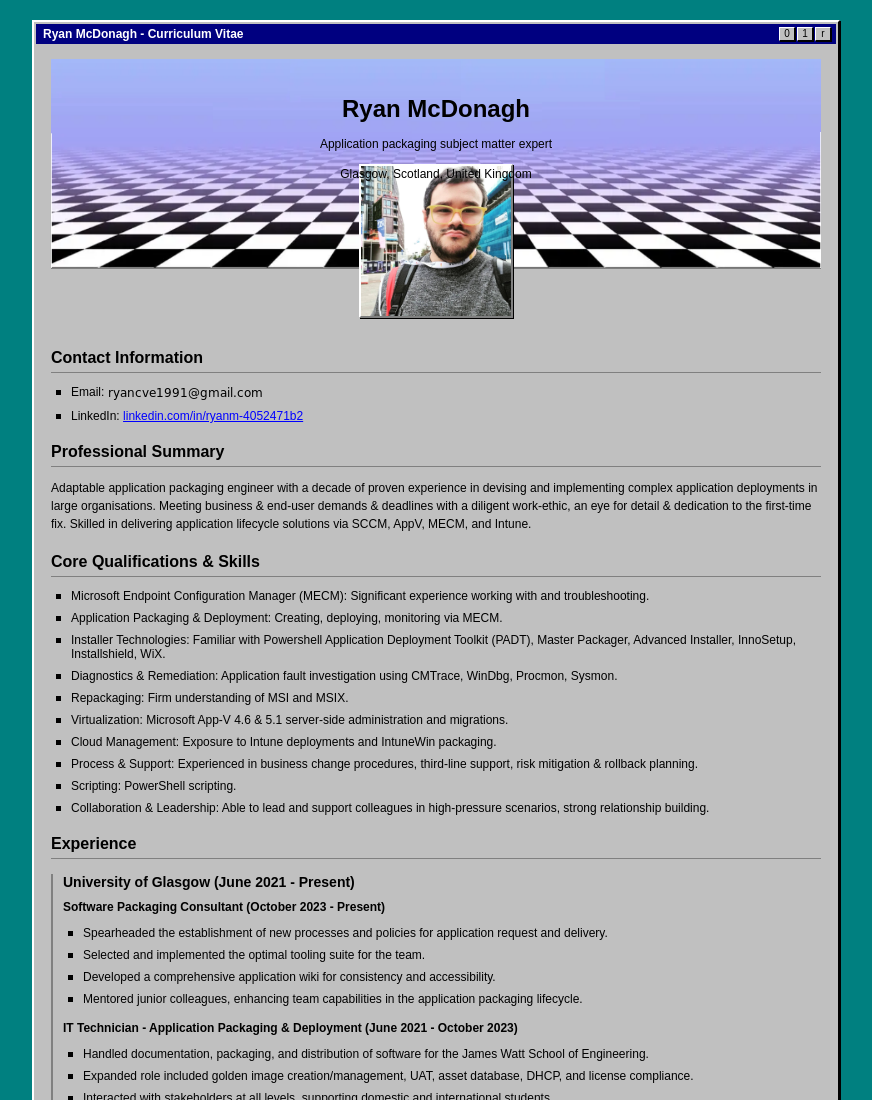
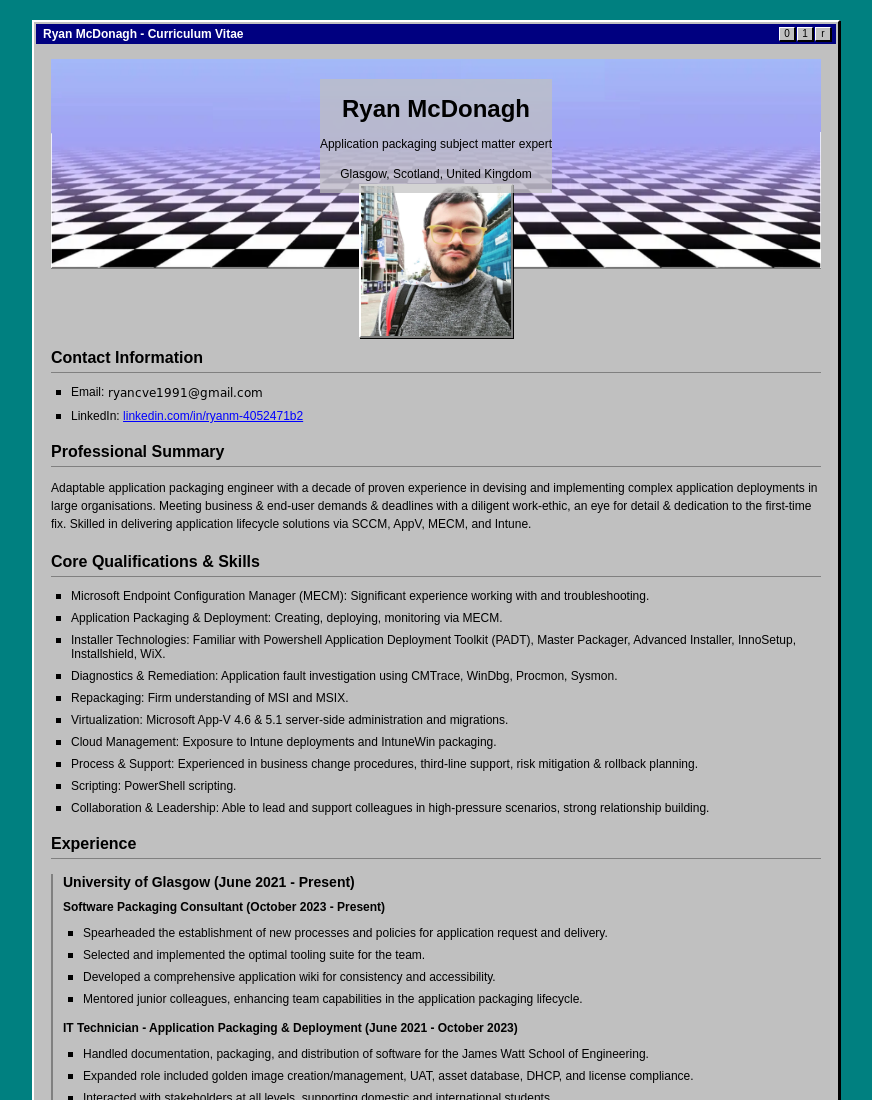
Before and after one commit to RyanCVE/RyanCVE.github.io, a plain HTML site: page index.html in a window 1280 px wide. Shown: the top 1100 px of the page, without its empty margins (204-1076 px from the left). Drawn offline with Linux system fonts and the light colour scheme.

Commit message:
Update style.css

```diff
--- a/style.css
+++ b/style.css
@@ -78,15 +78,15 @@ body {
     position: relative; /* Ensure text is above the absolute positioned image */
     z-index: 1; /* Stack text above image */
     /* Styles for the text part if needed, e.g., background for readability */
-    /* background-color: rgba(192, 192, 192, 0.7); /* Semi-transparent gray */
-    /* display: inline-block; */
-    /* padding: 10px; */
+    background-color: rgba(192, 192, 192, 0.7); /* Semi-transparent gray */
+    display: inline-block; */
+    padding: 8px; */
 }
 
 #profile-pic {
     position: absolute;
     left: 50%;
-    bottom: -50px; /* Position overlapping the bottom edge of the header */
+    bottom: -70px; /* Position overlapping the bottom edge of the header */
     transform: translateX(-50%);
     max-width: 150px; /* Adjust as needed */
     height: auto;
```
